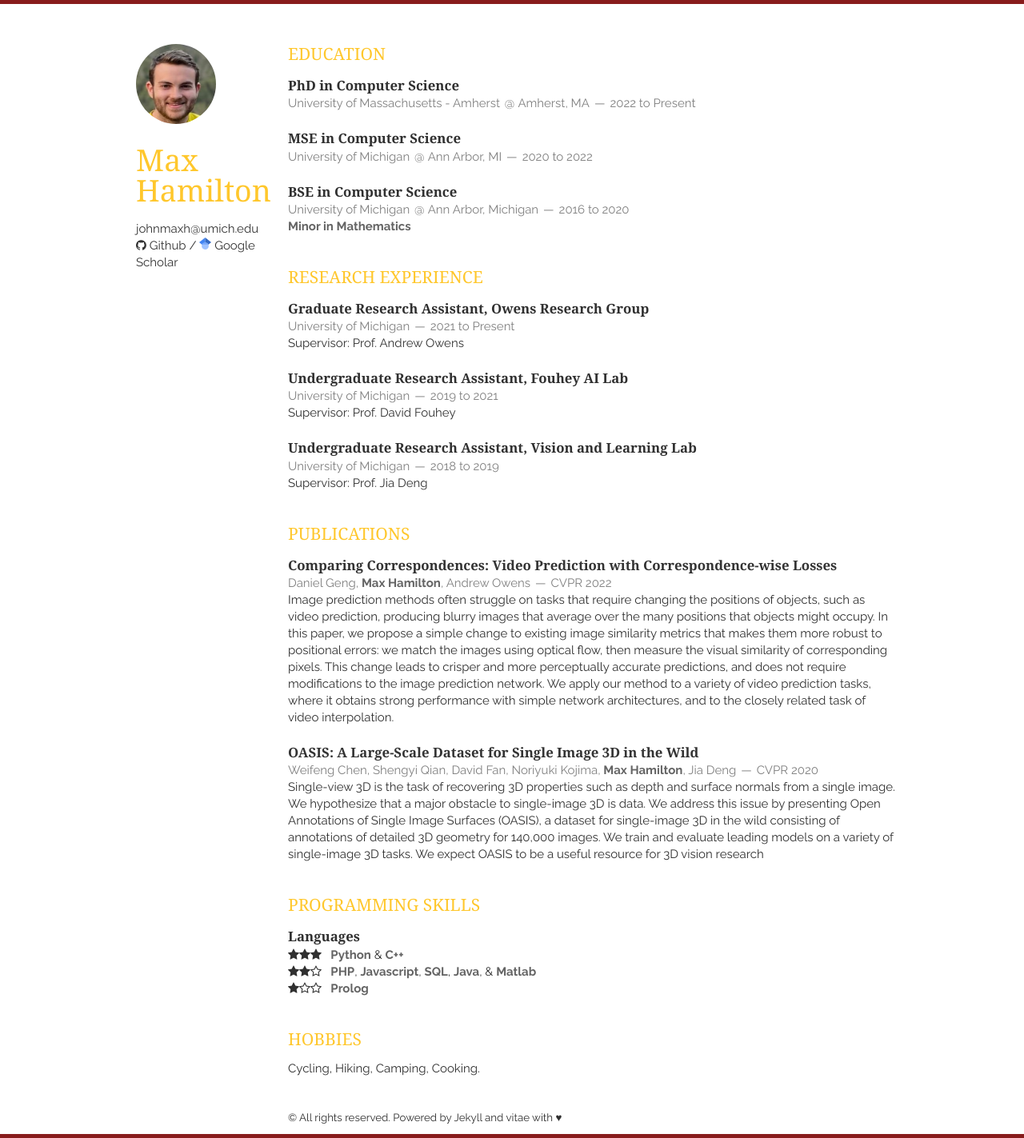
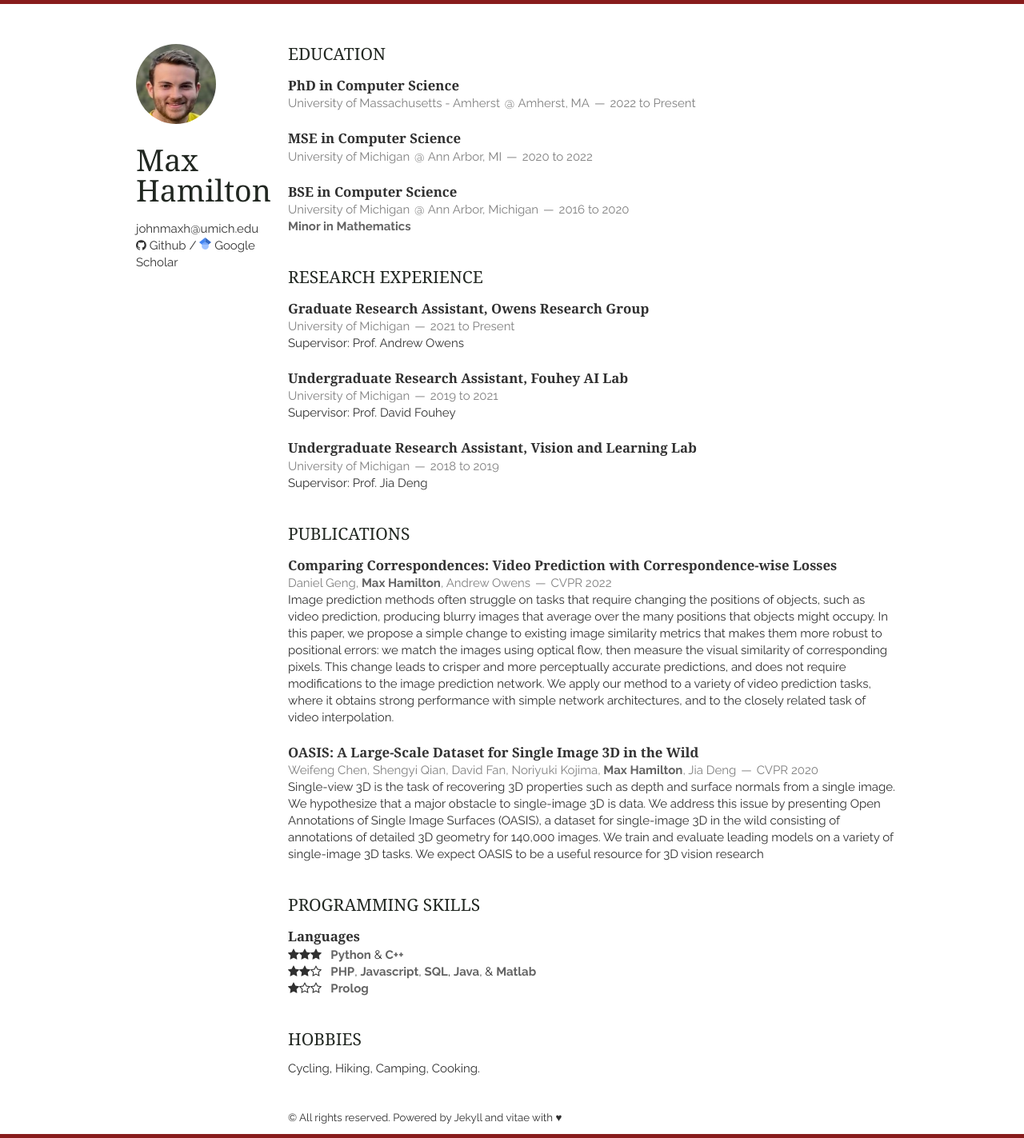
Before and after one commit to johnmaxh/johnmaxh.github.io, a Jekyll site: the page built from index.html, in a window 1280 px wide. Shown: the whole page at 80% size. Built offline with Jekyll 4.4.1, drawn with Linux system fonts in a browser that asks for light colours; nearby versions of some CDN libraries; the list of posts is cut into pages by our own code.

Commit message:
Update layout.css

```diff
--- a/static/css/layout.css
+++ b/static/css/layout.css
@@ -23,7 +23,7 @@
 }
 
 a:hover, a:focus {
-    color: #ffc72c;
+    color: #212721;
 }
 
 p, address {
@@ -40,7 +40,7 @@
 }
 
 header > h1, section > h1 {
-    color: #ffc72c;
+    color: #212721;
 }
 
 header > h1 {
```
